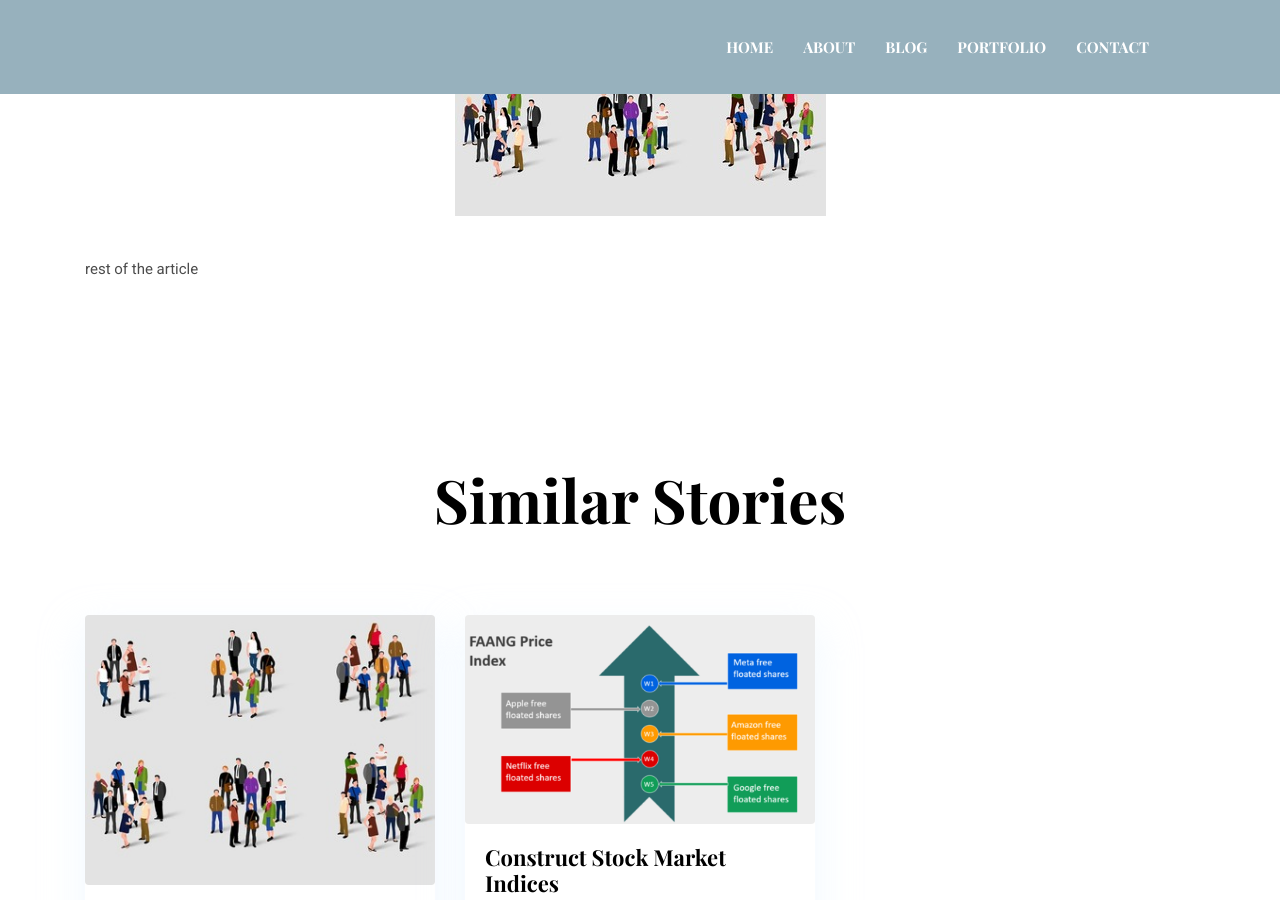
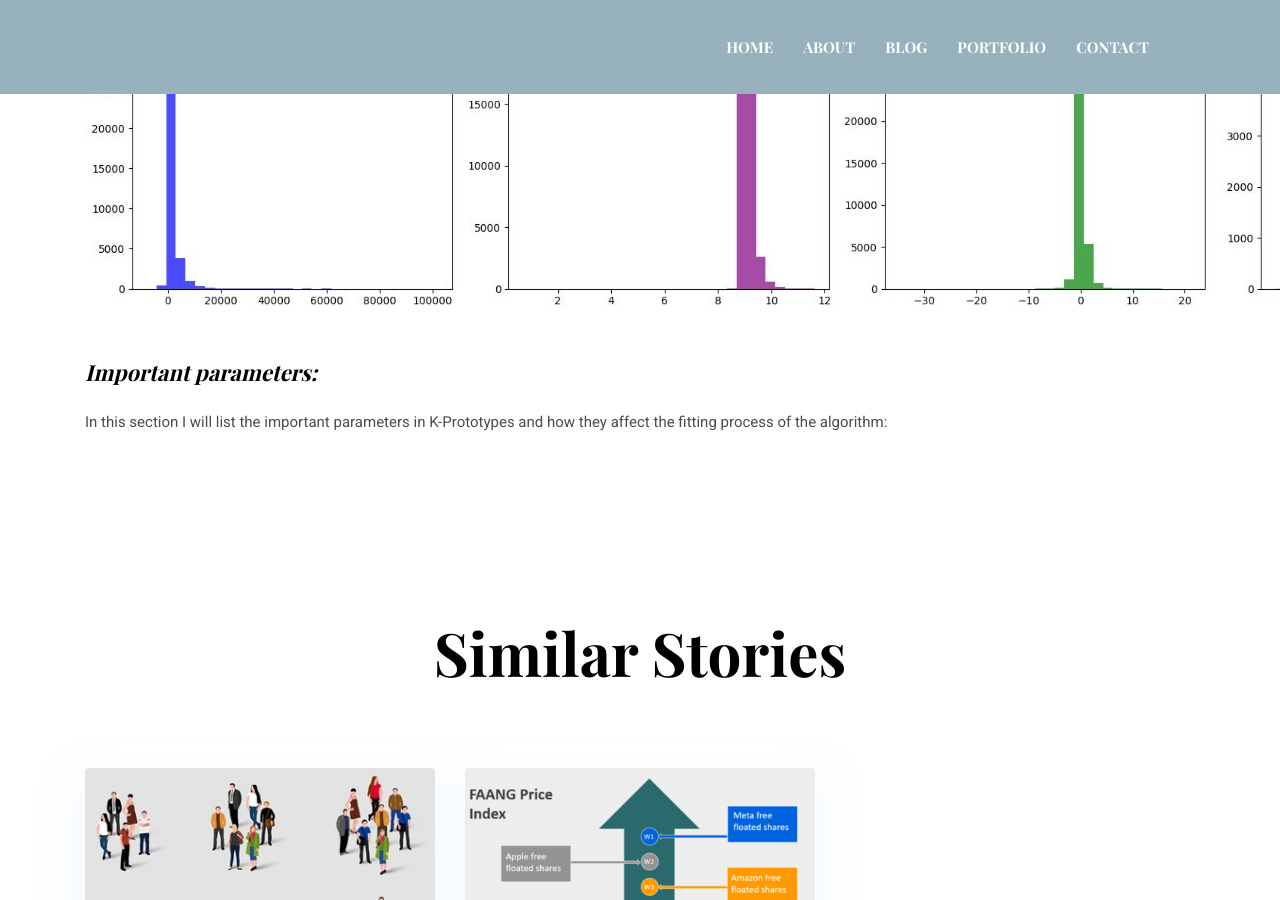
Before and after one commit to RandaAdel/RandaAdel.github.io, a Jekyll site: the page built from _posts/2025-01-07-clustering-with-categorical-data.markdown, in a window 1280 px wide and 900 px high, scrolled down 1970 px. Built offline with Jekyll 4.4.1, drawn with Linux system fonts in a browser that asks for light colours.

Commit message:
preprocessing picture

```diff
--- a/_posts/2025-01-07-clustering-with-categorical-data.markdown
+++ b/_posts/2025-01-07-clustering-with-categorical-data.markdown
@@ -23,10 +23,11 @@ The numerical distance is computed as the Euclidean distance between the data po
 ***Preprocessing:*** In the dataset, the numerical features include age, with a maximum value of 80 years, and balance, with a maximum value of 100,000. Since K-Prototypes relies on distance calculations, it is crucial to normalise or apply a transformation to the numerical features. This ensures that the distance computation is not biased by the differences in the scale or range of the features, allowing the clustering process to be range-agnostic and fair to all attributes.
 
 <p style="text-align: center;">
-  <img src="/assets/images/blog/cluster.jpg" alt="Additional image description">
+  <img src="/assets/images/blog/transformations.jpg" alt="Additional image description">
 </p>
 
-rest of the article
+***Important parameters:*** In this section I will list the important parameters in K-Prototypes and how they affect the fitting process of the algorithm:
+
 
 <!-- ***Data:*** The dataset that is related to direct marketing campaigns of a Portuguese banking institution. The marketing campaigns were based on phone calls. Often, more than one contact to the same client was required, in order to access if the product (bank term deposit) would be (or not) subscribed. I will be clustering the different customers to see if there is a potential in understanding the profiles of customers within the bank.
 
```
Also changed, not shown: assets/images/blog/transformations.jpg (added).
